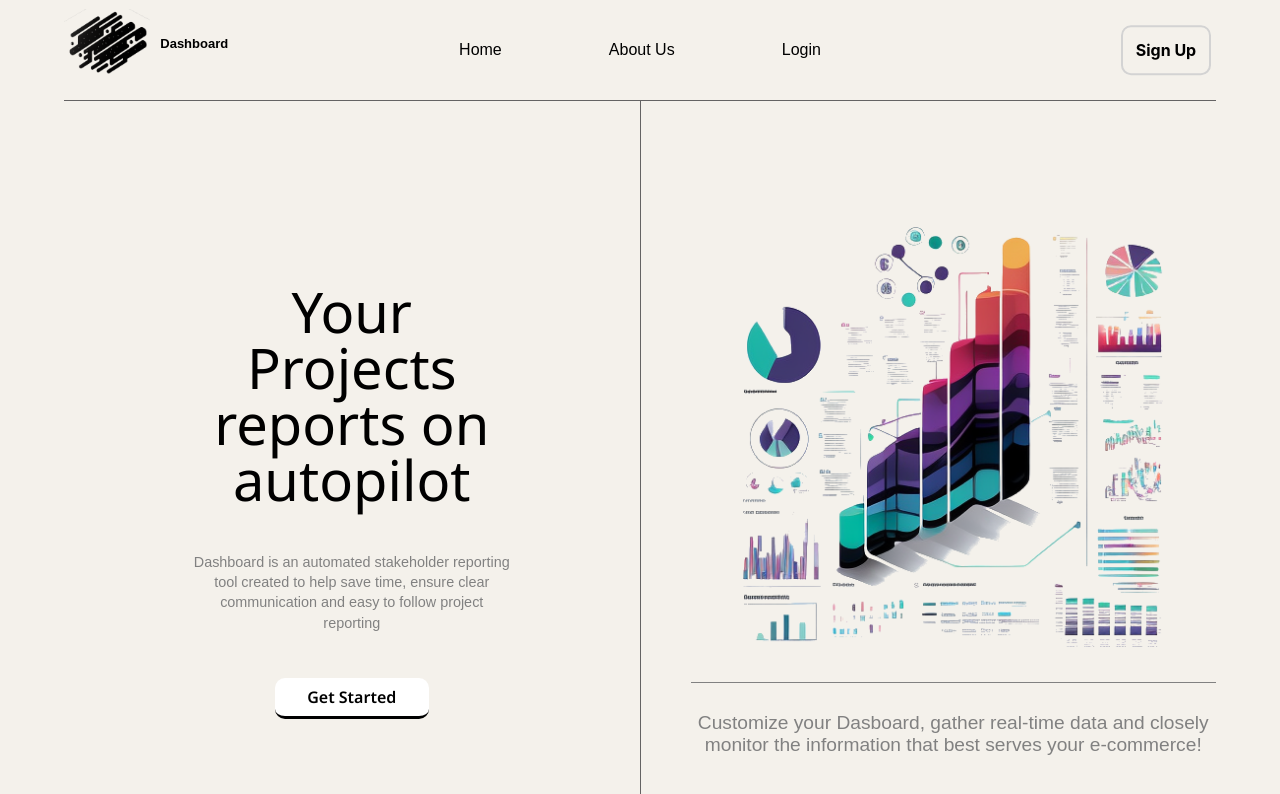
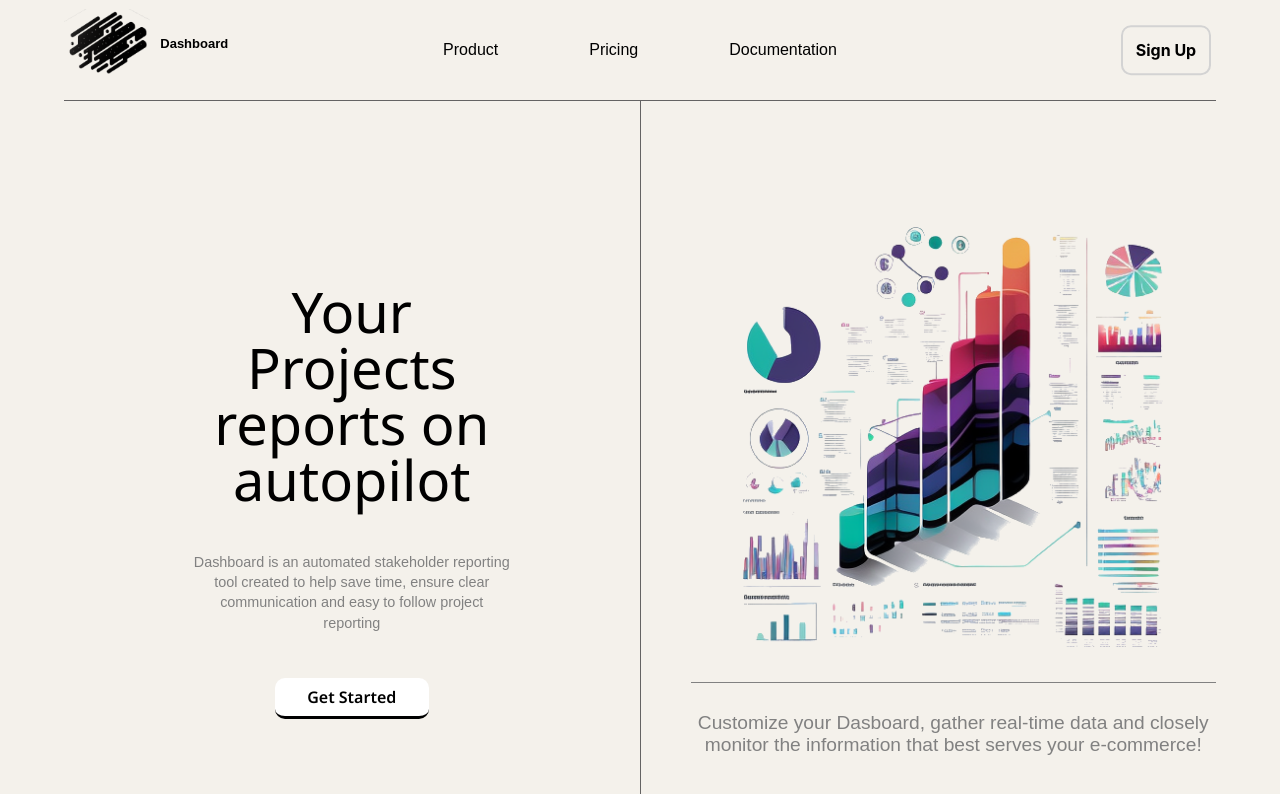
Before and after one commit to ggomesneto87/Dashboard, a React (Create React App) app: page / in a window 1280 px wide. Shown: the top 794 px of the page. Built offline with nearby package versions, Linux system fonts and the light colour scheme; a web font is replaced by a local one.

Commit message:
items menu

```diff
--- a/src/components/Menu/Menu.js
+++ b/src/components/Menu/Menu.js
@@ -4,7 +4,7 @@ import "./css/Menu.css";
 import logo from "../Images/logo-no-bd.png";
 
 const Menu = () => {
-  const items = ["Home", "About Us", "Login"];
+  const items = ["Product", "Pricing", "Documentation"];
   let links = [];
 
   for (let i = 0; i < items.length; i++) {
```
